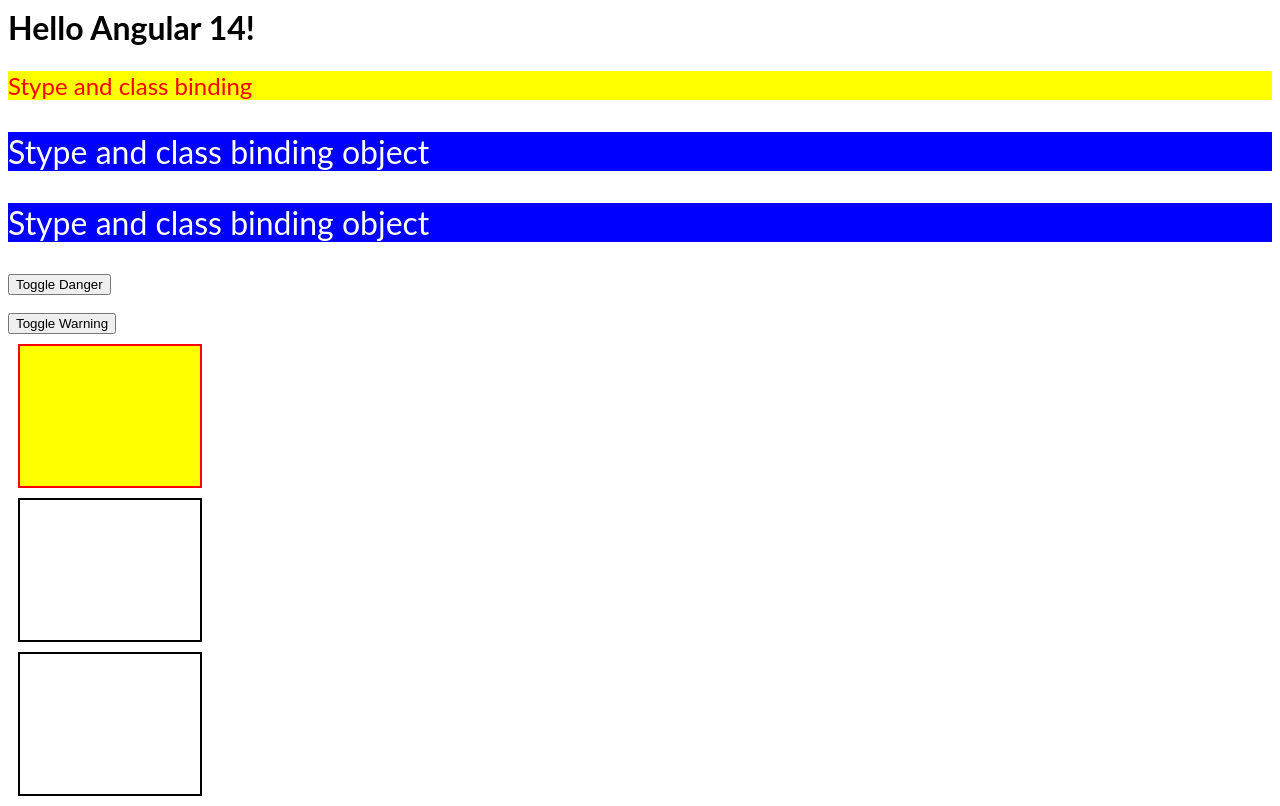
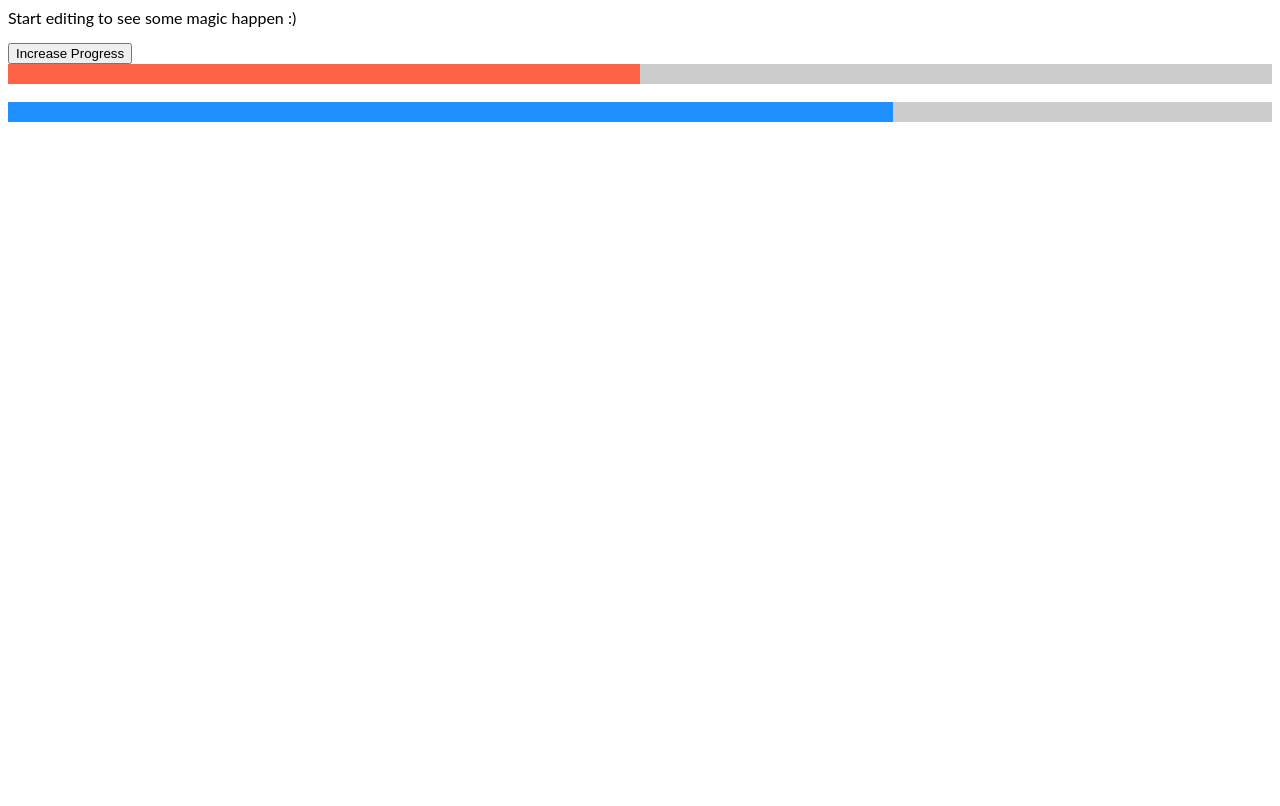
Before and after one commit to phuongnguyen12it/angular-study, an Angular app: page / in a window 1280 px wide. Built offline with nearby package versions, Linux system fonts and the light colour scheme.

Commit message:
3 files modified, 3 added

```diff
--- a/src/app/app.component.html
+++ b/src/app/app.component.html
@@ -1,36 +1,12 @@
-<hello [name]="name"></hello>
-<p
-  [style.color]="'red'"
-  [style.backgroundColor]="'yellow'"
-  [style.fontSize.rem]="1.5"
+<p>Start editing to see some magic happen :)</p>
+<button
+  (click)="currentProgress < 100 ? (currentProgress = currentProgress + 1) : ''"
 >
-  Stype and class binding
-</p>
-
-<p [style]="{ color: 'white', backgroundColor: 'blue', fontSize: '2rem' }">
-  Stype and class binding object
-</p>
-
-<p
-  [style.--text-color]="isDanger ? 'red' : 'white'"
-  [style]="{
-    color: 'var(--text-color)',
-    backgroundColor: 'blue',
-    fontSize: '2rem'
-  }"
->
-  Stype and class binding object
-</p>
-
-<button (click)="isDanger = !isDanger">Toggle Danger</button> <br /><br />
-<button (click)="isWarning = !isWarning">Toggle Warning</button>
-<div class="box" [class]="['red-border', 'yellow-background']"></div>
-<div
-  class="box"
-  [class.red-border]="isDanger"
-  [class.yellow-background]="isWarning"
-></div>
-<div
-  class="box"
-  [class]="{ 'red-border': isDanger, 'yellow-background': isWarning }"
-></div>
+  Increase Progress
+</button>
+<br />
+<progress-bar></progress-bar><br />
+<progress-bar
+  [progress]="currentProgress"
+  [progress-color]="currentProgressColor"
+></progress-bar>
--- a/src/app/app.component.ts
+++ b/src/app/app.component.ts
@@ -10,4 +10,6 @@ export class AppComponent {
   show = false;
   isDanger = false;
   isWarning = false;
+  currentProgress = 70;
+  currentProgressColor = 'dodgerBlue';
 }
--- /dev/null
+++ b/src/app/progress-bar/progress-bar.component.css
@@ -0,0 +1,7 @@
+.progress-bar-container,
+.progress {
+  height: 20px;
+}
+.progress-bar-container {
+  width: 100%;
+}
--- /dev/null
+++ b/src/app/progress-bar/progress-bar.component.html
@@ -0,0 +1,6 @@
+<div class="progress-bar-container" [style.backgroundColor]="backgroundColor">
+  <div
+    class="progress"
+    [style]="{ backgroundColor: progressColor, width: progress + '%' }"
+  ></div>
+</div>
--- /dev/null
+++ b/src/app/progress-bar/progress-bar.component.ts
@@ -0,0 +1,49 @@
+import {
+  Component,
+  Input,
+  OnChanges,
+  OnInit,
+  SimpleChanges,
+} from '@angular/core';
+
+@Component({
+  selector: 'progress-bar',
+  templateUrl: './progress-bar.component.html',
+  styleUrls: ['./progress-bar.component.css'],
+})
+export class ProgressBarComponent implements OnInit, OnChanges {
+  @Input() set progress(val: number) {
+    this._progress = val;
+  }
+  private _progress = 50;
+  get progress() {
+    return this._progress;
+  }
+  @Input() backgroundColor = '#ccc';
+  @Input('progress-color') progressColor = 'tomato';
+
+  constructor() {
+    // console.log({
+    //   location: 'constructor',
+    //   progress: this.progress,
+    //   bacgroundColor: this.backgroundColor,
+    //   progressColor: this.progressColor,
+    // });
+  }
+  ngOnInit() {
+    console.log('onInit', {
+      location: 'ngOnInit',
+      progress: this.progress,
+      bacgroundColor: this.backgroundColor,
+      progressColor: this.progressColor,
+    });
+  }
+  ngOnChanges(changes: SimpleChanges) {
+    console.log('onChange', {
+      location: 'ngOnChanges',
+      progress: this.progress,
+      bacgroundColor: this.backgroundColor,
+      progressColor: this.progressColor,
+    });
+  }
+}
```
Also changed, not shown: src/app/app.module.ts (+5 -4 lines).
